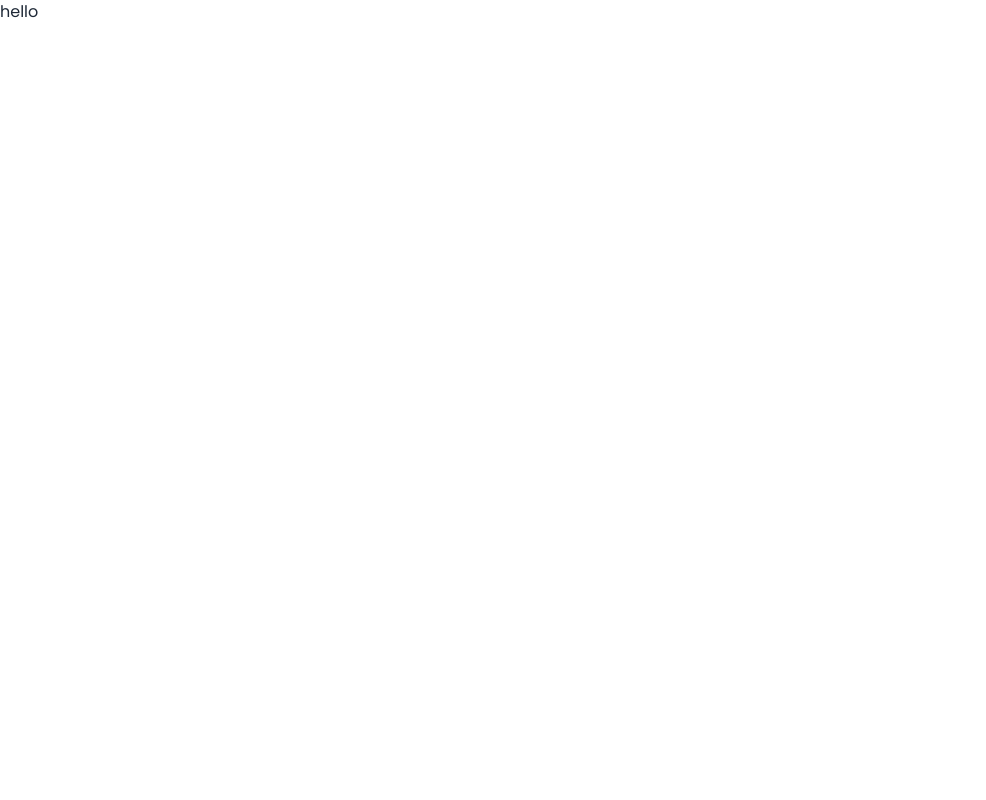
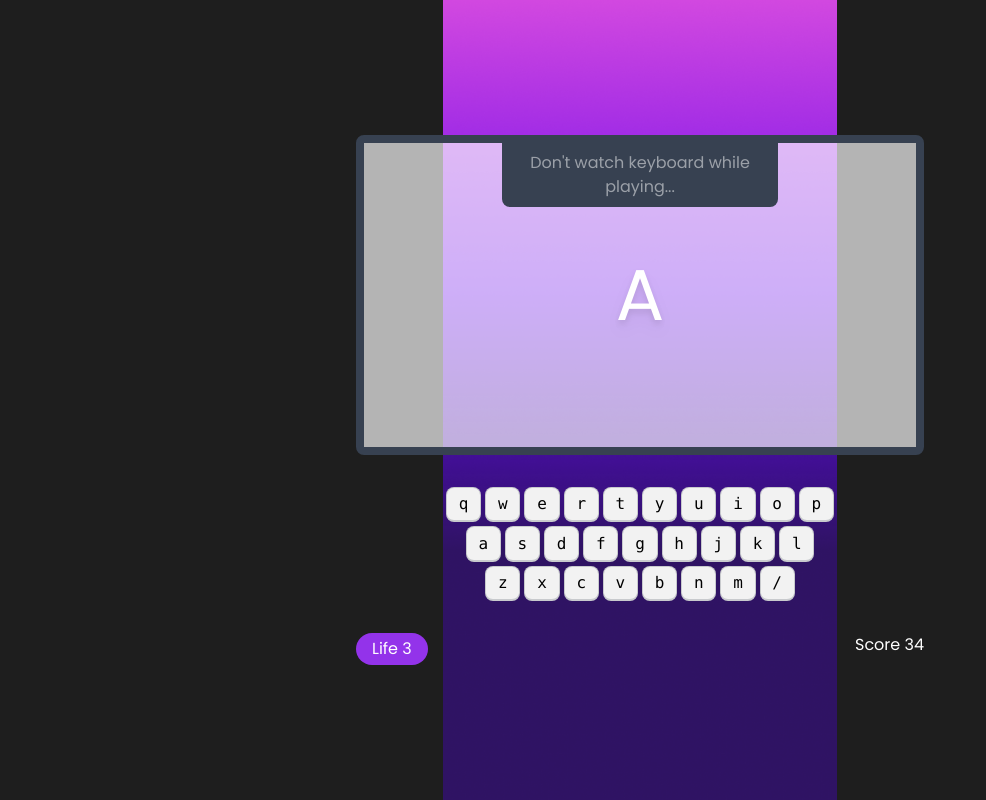
Before and after one commit to shaishabcoding/Alphabet-Clash, a plain HTML site: page index.html in a window 1280 px wide. Shown: the whole page, without its empty margins (0-986 px from the left). Drawn offline with nearby package versions, Linux system fonts and the light colour scheme.

Commit message:
added play ground

```diff
--- a/index.html
+++ b/index.html
@@ -15,11 +15,103 @@
     <link rel="preconnect" href="https://fonts.googleapis.com" />
     <link rel="preconnect" href="https://fonts.gstatic.com" crossorigin />
     <link
-      href="https://fonts.googleapis.com/css2?family=Poppins:ital,wght@0,100;0,200;0,300;0,400;0,500;0,600;0,700;0,800;0,900;1,100;1,200;1,300;1,400;1,500;1,600;1,700;1,800;1,900&display=swap"
+      href="https://fonts.googleapis.com/css2?family=Anton&family=Poppins:ital,wght@0,100;0,200;0,300;0,400;0,500;0,600;0,700;0,800;0,900;1,100;1,200;1,300;1,400;1,500;1,600;1,700;1,800;1,900&display=swap"
       rel="stylesheet"
     />
   </head>
-  <body>
-    <h1 class="font-[Poppins]">hello</h1>
+  <body class="font-[Poppins]">
+    <main
+      class="h-screen bg-[#1E1E1E] bg-[url('images/background.png')] bg-no-repeat bg-contain bg-center"
+    >
+      <!-- home -->
+      <section
+        class="text-white items-center justify-center text-center h-full hidden"
+      >
+        <div>
+          <h1 class="text-8xl font-[Anton]">ALPHABET CLASH</h1>
+          <p class="my-8">
+            Unleash Your Keyboard Kung Fu : Press “Enter” to Play
+          </p>
+          <button class="btn bg-white text-black">Play Now</button>
+        </div>
+      </section>
+      <!-- play ground -->
+      <section
+        class="text-white items-center justify-center text-center h-full flex"
+      >
+        <div>
+          <!-- screen -->
+          <div
+            class="artboard artboard-horizontal phone-1 bg-[#fffa] rounded-lg border-8 border-gray-700 relative"
+          >
+            <p
+              class="bg-gray-700 p-2 rounded-b-lg absolute top-0 left-1/2 -translate-x-1/2"
+            >
+              <span class="animate-pulse"
+                >Don't watch keyboard while playing...</span
+              >
+            </p>
+            <div
+              class="h-full flex justify-center items-center text-7xl drop-shadow-lg"
+            >
+              A
+            </div>
+          </div>
+          <!-- keyboard -->
+          <div class="text-black mt-8">
+            <div class="flex justify-center gap-1 my-1 w-full">
+              <kbd class="kbd">q</kbd>
+              <kbd class="kbd">w</kbd>
+              <kbd class="kbd">e</kbd>
+              <kbd class="kbd">r</kbd>
+              <kbd class="kbd">t</kbd>
+              <kbd class="kbd">y</kbd>
+              <kbd class="kbd">u</kbd>
+              <kbd class="kbd">i</kbd>
+              <kbd class="kbd">o</kbd>
+              <kbd class="kbd">p</kbd>
+            </div>
+            <div class="flex justify-center gap-1 my-1 w-full">
+              <kbd class="kbd">a</kbd>
+              <kbd class="kbd">s</kbd>
+              <kbd class="kbd">d</kbd>
+              <kbd class="kbd">f</kbd>
+              <kbd class="kbd">g</kbd>
+              <kbd class="kbd">h</kbd>
+              <kbd class="kbd">j</kbd>
+              <kbd class="kbd">k</kbd>
+              <kbd class="kbd">l</kbd>
+            </div>
+            <div class="flex justify-center gap-1 my-1 w-full">
+              <kbd class="kbd">z</kbd>
+              <kbd class="kbd">x</kbd>
+              <kbd class="kbd">c</kbd>
+              <kbd class="kbd">v</kbd>
+              <kbd class="kbd">b</kbd>
+              <kbd class="kbd">n</kbd>
+              <kbd class="kbd">m</kbd>
+              <kbd class="kbd">/</kbd>
+            </div>
+          </div>
+          <!-- heart and score -->
+          <div class="flex justify-between mt-8">
+            <span class="bg-purple-600 py-1 px-4 rounded-full">Life 3</span>
+            <span>Score 34</span>
+          </div>
+        </div>
+      </section>
+      <!-- score -->
+      <section
+        class="text-white items-center justify-center text-center h-full hidden"
+      >
+        <div
+          class="bg-gradient-to-br shadow-md from-[#fffa] to-[#fff2] p-4 rounded-lg"
+        >
+          <h3 class="text-4xl font-bold">Score : 14</h3>
+          <button class="btn bg-white text-black my-4">Play Now</button>
+          <p class="text-sm">Practice will make you Pro</p>
+        </div>
+      </section>
+    </main>
   </body>
 </html>
```
